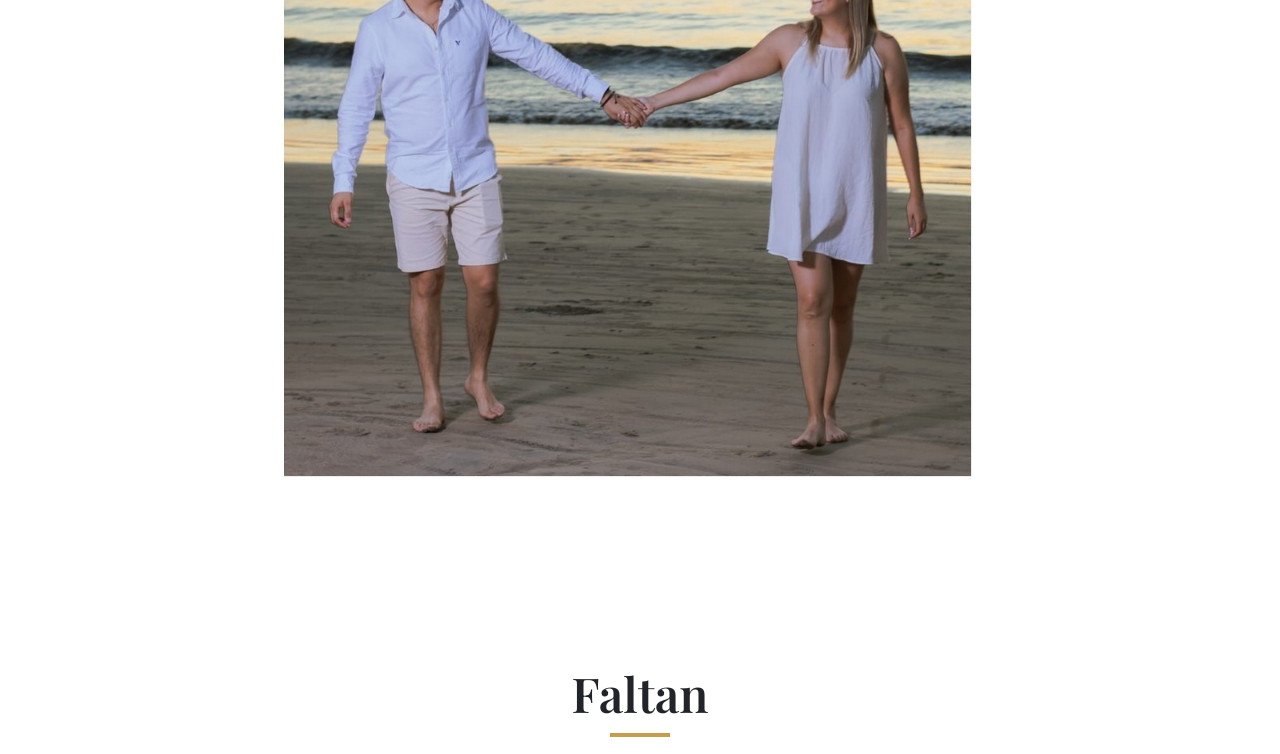
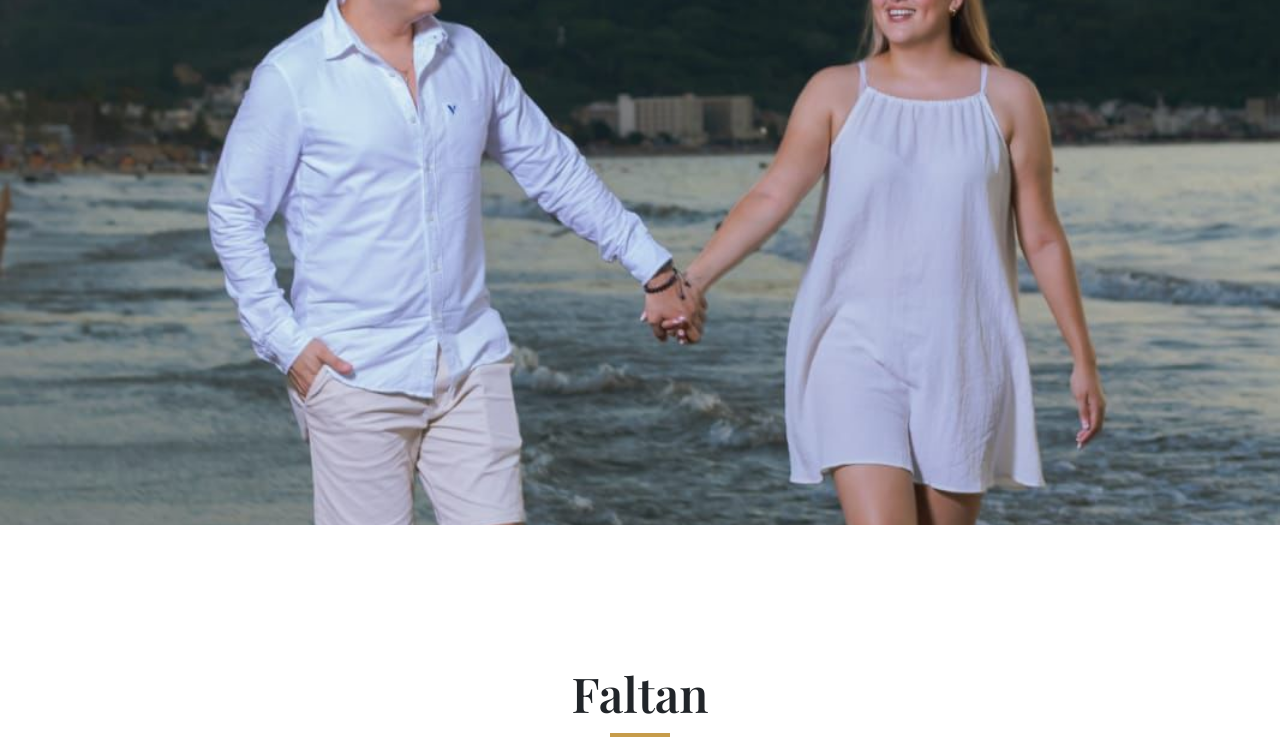
Before and after one commit to mayribautistadesign/.mx, a plain HTML site: page index.html in a window 1280 px wide. Shown: the part 341-1095 px from the top of the page. Drawn offline with nearby package versions, Linux system fonts and the light colour scheme; animation ran at ten frames a second; a web font is replaced by a local one.

Commit message:
Add files via upload

```diff
--- a/css/style.css
+++ b/css/style.css
@@ -127,7 +127,7 @@ img {
 
 /* HERO */
 #inicio {
-    background: linear-gradient(rgba(var(--c-brand-rgb), 0.0), rgba(var(--c-brand-rgb), 0.0)), url(../img/portada.jpg);
+    background: linear-gradient(rgba(var(--c-brand-rgb), 0.0), rgba(var(--c-brand-rgb), 0.0)), url(../img/inicio.JPG);
     background-position: center;
     background-size: cover;
 }
```
Also changed, not shown: img/inicio.JPG (added).
